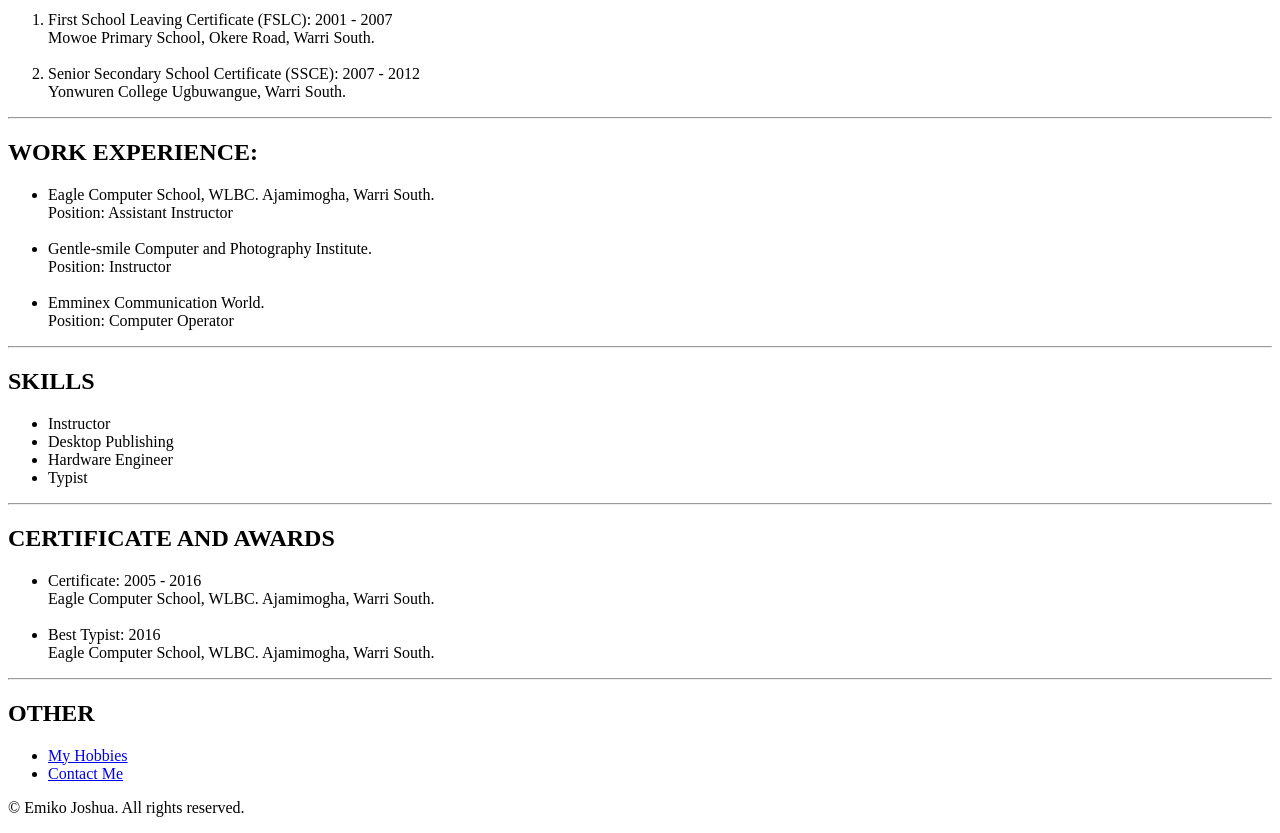
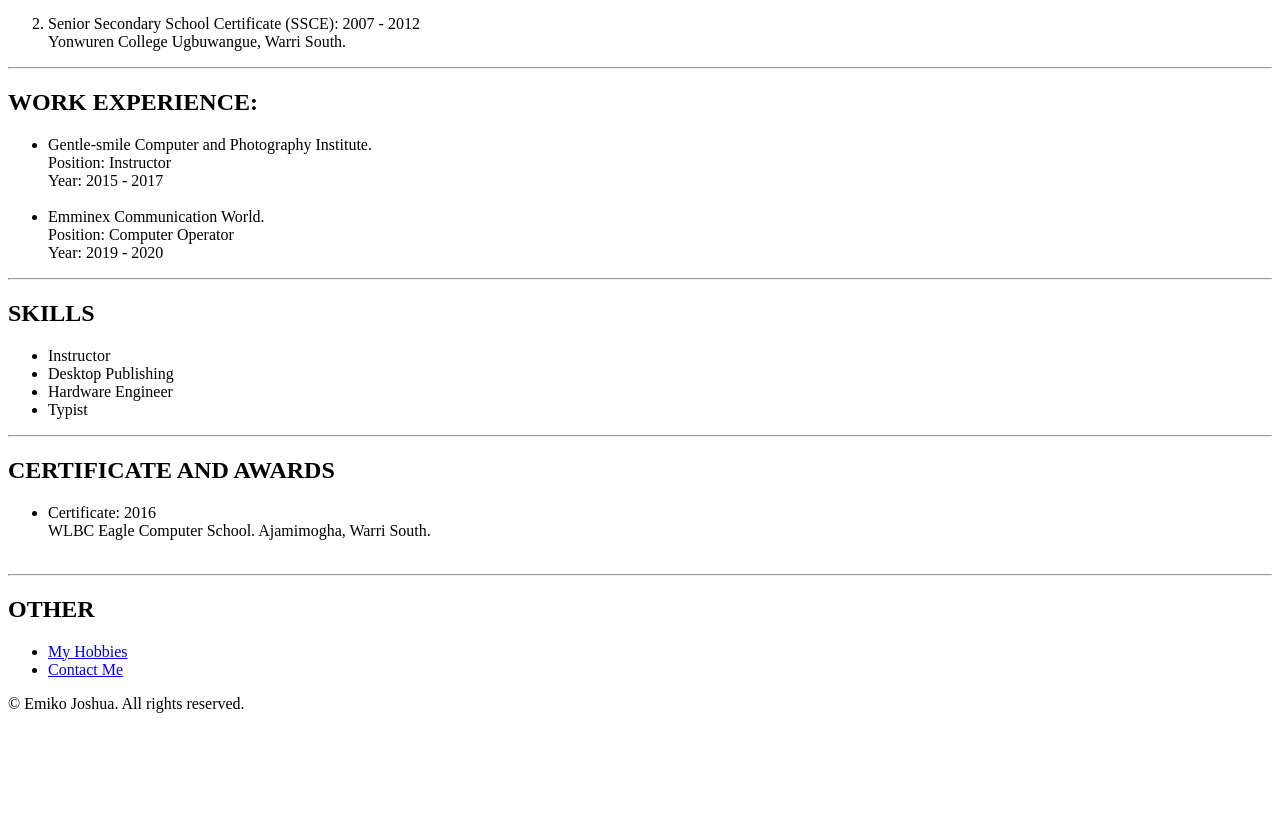
Before and after one commit to D-miko/capstone-project-1, a plain HTML site: page index.html in a window 1280 px wide. Shown: the part 681-1514 px from the top of the page. After the commit the page ends 1410 px from the top, so only its background shows below. Drawn offline with Linux system fonts and the light colour scheme.

Commit message:
Update index.html

```diff
--- a/index.html
+++ b/index.html
@@ -6,7 +6,7 @@
 </head>
 <body>
     <h1>EMIKO JOSHUA</h1>
-    <img src="./assets/images/passport-photo.jpg" alt="passport photo of me" height="200">
+    <img src="./assets/images/passport-photo.jpg" alt="passport photo of me" height="150">
 
     <hr>
     <h2>OBJECTIVE:</h2>
@@ -27,8 +27,8 @@
     <h2>SCHOOL ATTENDED WITH DATE:</h2>
     <ol>
         <li>
-        First School Leaving Certificate (FSLC): 2001 - 2007 <br>
-        Mowoe Primary School, Okere Road, Warri South.
+            First School Leaving Certificate (FSLC): 2001 - 2007 <br>
+            Mowoe Primary School, Okere Road, Warri South.
         </li> <br>
         <li>
             Senior Secondary School Certificate (SSCE): 2007 - 2012 <br>
@@ -39,16 +39,14 @@
     <h2>WORK EXPERIENCE:</h2>
     <ul>
         <li>
-            Eagle Computer School, WLBC. Ajamimogha, Warri South. <br>
-            Position: Assistant Instructor
-        </li> <br>
-        <li>
             Gentle-smile Computer and Photography Institute. <br>
-            Position: Instructor
+            Position: Instructor <br>
+            Year: 2015 - 2017
         </li><br>
         <li>
             Emminex Communication World. <br>
-            Position: Computer Operator
+            Position: Computer Operator <br>
+            Year: 2019 - 2020
         </li>
     </ul>
     <hr>
@@ -63,13 +61,9 @@
     <h2>CERTIFICATE AND AWARDS</h2>
     <ul>
         <li>
-            Certificate: 2005 - 2016 <br>
-            Eagle Computer School, WLBC. Ajamimogha, Warri South.
+            Certificate: 2016 <br>
+            WLBC Eagle Computer School. Ajamimogha, Warri South.
         </li> <br>
-        <li>
-            Best Typist: 2016 <br>
-            Eagle Computer School, WLBC. Ajamimogha, Warri South.
-        </li>
     </ul>
     <hr>
     <h2>OTHER</h2>
```
